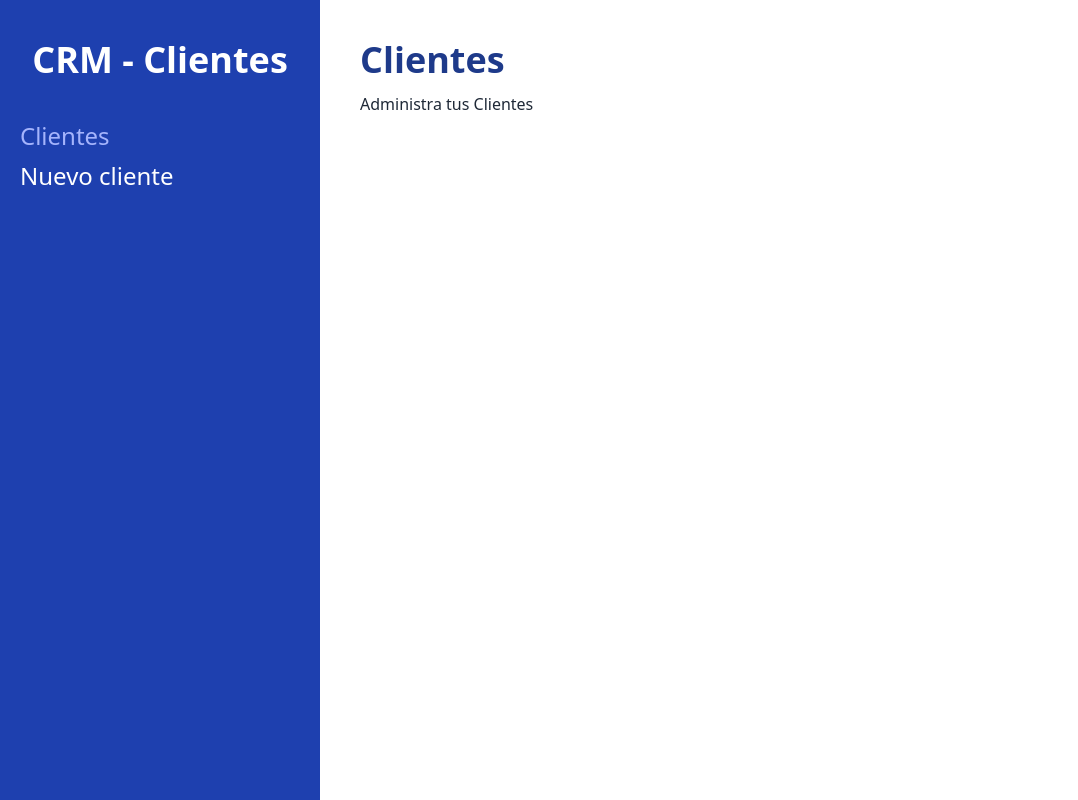
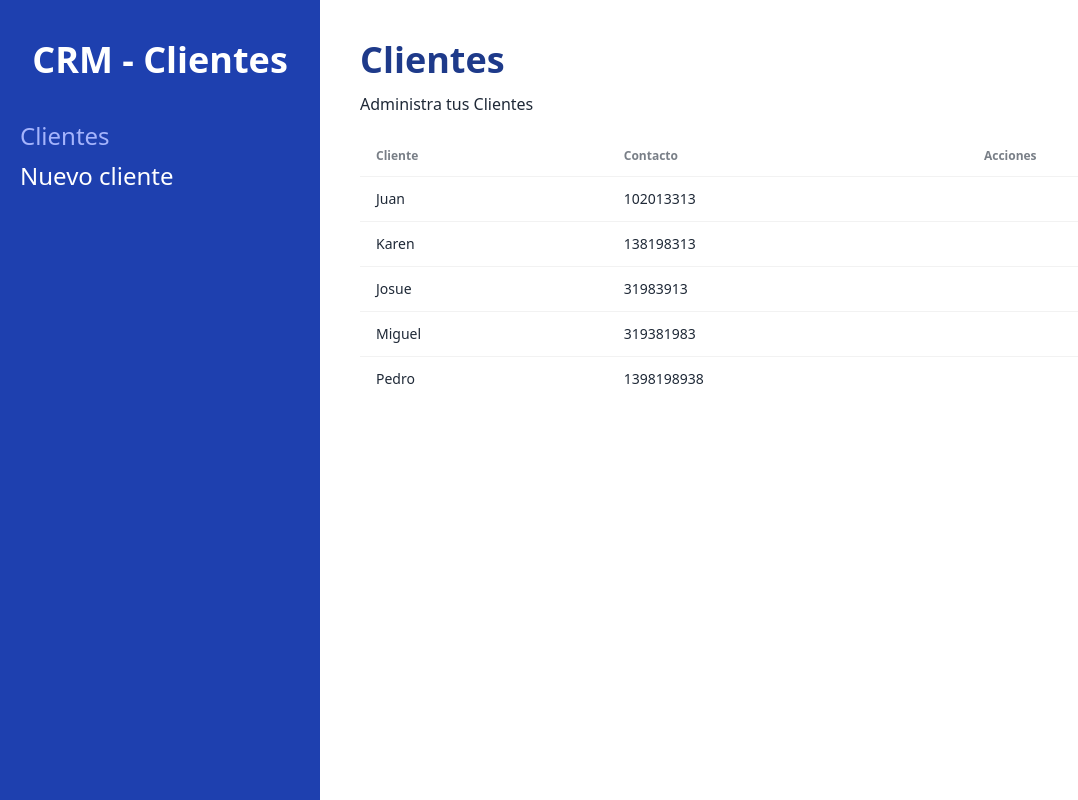
Before and after one commit to AlonsoAM/crm-react, a React app: page / in a window 1280 px wide. Shown: the whole page, without its empty margins (0-1078 px from the left). Built offline with nearby package versions, Linux system fonts and the light colour scheme; the HTML template or start-up script is replaced by a standard one.

Commit message:
Mostrando la inforamcion de Clientes

```diff
--- /dev/null
+++ b/src/components/Cliente.jsx
@@ -0,0 +1,10 @@
+export const Cliente = ({ cliente }) => {
+  const { id, nombre, telefono, empresa, email } = cliente;
+  return (
+    <tr key={id} className="hover">
+      <td>{nombre}</td>
+      <td>{telefono}</td>
+      <td></td>
+    </tr>
+  );
+};
--- a/src/pages/Index.jsx
+++ b/src/pages/Index.jsx
@@ -1,4 +1,5 @@
 import { useLoaderData } from "react-router-dom";
+import { Cliente } from "../components/Cliente";
 
 export function loader() {
   const clientes = [
@@ -48,6 +49,41 @@ export const Index = () => {
     <>
       <h1 className="font-black text-4xl text-blue-900">Clientes</h1>
       <p className="mt-3">Administra tus Clientes</p>
+      {clientes.length ? (
+        <div className="overflow-x-auto mt-5">
+          <table className="table">
+            <thead>
+              <tr>
+                <th>Cliente</th>
+                <th>Contacto</th>
+                <th>Acciones</th>
+              </tr>
+            </thead>
+            <tbody>
+              {clientes.map((cliente) => (
+                <Cliente key={cliente.id} cliente={cliente} />
+              ))}
+            </tbody>
+          </table>
+        </div>
+      ) : (
+        <div className="alert alert-info">
+          <svg
+            xmlns="http://www.w3.org/2000/svg"
+            fill="none"
+            viewBox="0 0 24 24"
+            className="stroke-current shrink-0 w-6 h-6"
+          >
+            <path
+              strokeLinecap="round"
+              strokeLinejoin="round"
+              strokeWidth="2"
+              d="M13 16h-1v-4h-1m1-4h.01M21 12a9 9 0 11-18 0 9 9 0 0118 0z"
+            ></path>
+          </svg>
+          <span>No hay clientes aún</span>
+        </div>
+      )}
     </>
   );
 };
```
